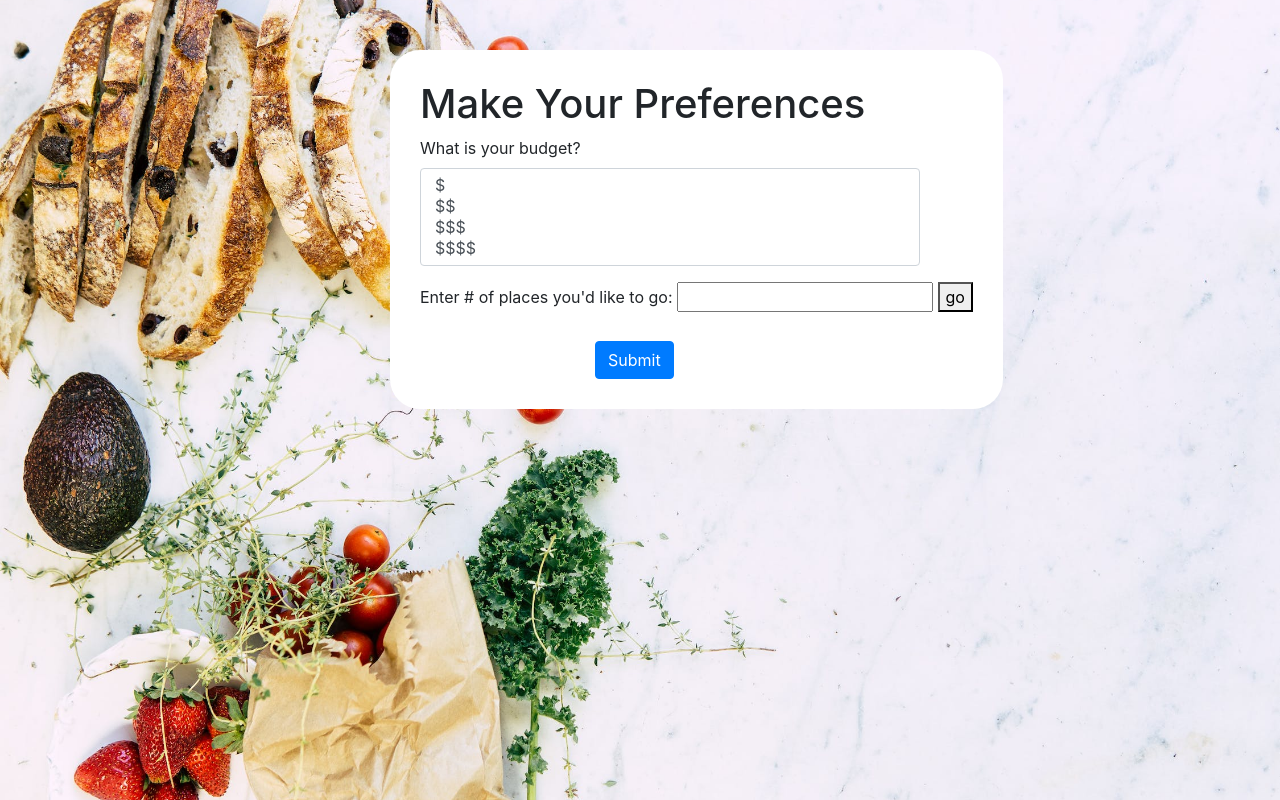
After one commit to jwaanng/eat-eat, a Flask app: page /forms in a window 1280 px wide. The commit adds this page. Run offline with Flask 3, Linux system fonts and the light colour scheme; some libraries are stand-ins or nearby versions.

Commit message:
base and form done, js for selection.

```diff
--- a/googlemaps.py
+++ /dev/null
@@ -1 +0,0 @@
-import googlemaps
--- /dev/null
+++ b/website/static/main.js
@@ -0,0 +1,38 @@
+let itineraryForm = document.querySelector('#itinerary-form')
+console.log(itineraryForm)
+
+let numQuestionsTextForm = document.getElementById('num-questions')
+console.log(numQuestionsTextForm.value)
+
+let questionSection = document.getElementById('question-section')
+console.log(questionSection)
+
+let generateQuestionsSection = document.getElementById('generate-questions')
+console.log(generateQuestionsSection)
+
+generateQuestionsSection.addEventListener('click', event => {
+    event.preventDefault();
+
+    const numQuestions = parseInt(numQuestionsTextForm.value);
+    console.log(numQuestions)
+
+    let questionsHtml = '';
+    for (let i = 0; i < numQuestions; i++) {
+      questionsHtml += `
+        <div id="question-section">
+        <label for="price">Place ${i+1}: What type of place would you like to go?</label>
+        <select multiple class="form-control" id="price">
+            <option>Cafe</option>
+            <option>Dessert</option>
+            <option>Dinner</option>
+            <option>Drinks</option>
+            <option>Fast Food</option>
+            <option>Lunch</option>
+            <option>Doesn't Matter</option>
+            <option>No More</option>
+        </select>
+        </div>
+      `;
+    }
+    questionSection.innerHTML = questionsHtml;
+  });
--- a/website/static/styles/main.css
+++ b/website/static/styles/main.css
@@ -1,9 +1,9 @@
 body {
     background-image: url("../images/background.jpeg");
     background-repeat: no-repeat;
-    height: 1080px;
+    height: 800px;
     background-position: center;
-    background-size: cover;
+    background-size:cover;
 
     text-align: left;
   }
@@ -50,3 +50,25 @@ body {
   top: 155px;
   left: 805px;
 }
+
+.form-group{
+  max-width: 500px;
+  position: relative;
+}
+
+.btn-primary{
+  position:relative; left: 175px;
+}
+
+.formbg{
+  background-color: white;
+  max-width: 700px;
+  border-radius: 30px;
+  padding: 30px;
+  align-items: center;
+  position: absolute;
+  top: 25%;
+  left: 50%;
+  margin-left: -250px;
+  margin-top: -150px;
+}
--- a/website/templates/base.html
+++ b/website/templates/base.html
@@ -17,8 +17,8 @@
         <span class="back">We've got your back</span>
     </h1>
 
-    <form action="https://www.doordash.com/en-CA">
+    <a href="{{ url_for('views.form_page') }}">
         <button class="try">Try Now</button>
-    </form>
+    </a>
 </body>
 </html>
--- /dev/null
+++ b/website/templates/form.html
@@ -0,0 +1,43 @@
+<!DOCTYPE html>
+<html lang="en">
+<head>
+    <meta charset="UTF-8">
+    <meta http-equiv="X-UA-Compatible" content="IE=edge">
+    <meta name="viewport" content="width=device-width, initial-scale=1.0">
+    <title>EAT EAT</title>
+
+    <link rel="stylesheet" href="{{ url_for('static', filename='styles/main.css') }}" >
+    <link href="https://fonts.googleapis.com/css2?family=Abril+Fatface&family=Didact+Gothic&display=swap" rel="stylesheet">
+    <link rel="stylesheet" href="https://fonts.googleapis.com/css2?family=Material+Symbols+Outlined:opsz,wght,FILL,GRAD@48,400,0,0" />
+    <link rel="stylesheet" href="https://stackpath.bootstrapcdn.com/font-awesome/4.7.0/css/font-awesome.min.css" crossorigin="anonymous"/>
+    <link rel="stylesheet"href="https://stackpath.bootstrapcdn.com/bootstrap/4.4.1/css/bootstrap.min.css"integrity="sha384-Vkoo8x4CGsO3+Hhxv8T/Q5PaXtkKtu6ug5TOeNV6gBiFeWPGFN9MuhOf23Q9Ifjh"crossorigin="anonymous"/>
+    <script defer type="text/javascript" src="../static/main.js"></script>
+
+</head>
+<body>
+  <div class=formbg>
+    <h1 class="preference title">Make Your Preferences</h1>
+    <form method="POST" id="itinerary-form">
+      <div class="form-group">
+        <label for="price">What is your budget?</label>
+        <select multiple class="form-control" id="price">
+          <option>$</option>
+          <option>$$</option>
+          <option>$$$</option>
+          <option>$$$$</option>
+        </select>
+      </div>
+
+      <label for="num-questions">Enter # of places you'd like to go:</label>
+        <input type="number" id="num-questions" name="num-questions" min="1">
+      <button id="generate-questions" type="button" name="generate-questions">go</button>
+
+      <div id="question-section">
+      </div>
+
+      <br />
+      <button id="generate-itinerary" type="submit" class="btn btn-primary" name="gener">Submit</button>
+    </form>
+  </div>
+</body>
+</html>
--- a/website/views.py
+++ b/website/views.py
@@ -7,3 +7,7 @@ views = Blueprint('views', __name__,template_folder='templates', static_folder='
 @views.route('/')
 def landing_page():
     return render_template("base.html")
+
+@views.route('/forms')
+def form_page():
+    return render_template("form.html")
```
Also changed, not shown: website/auth.py (added, +7 -0 lines).
